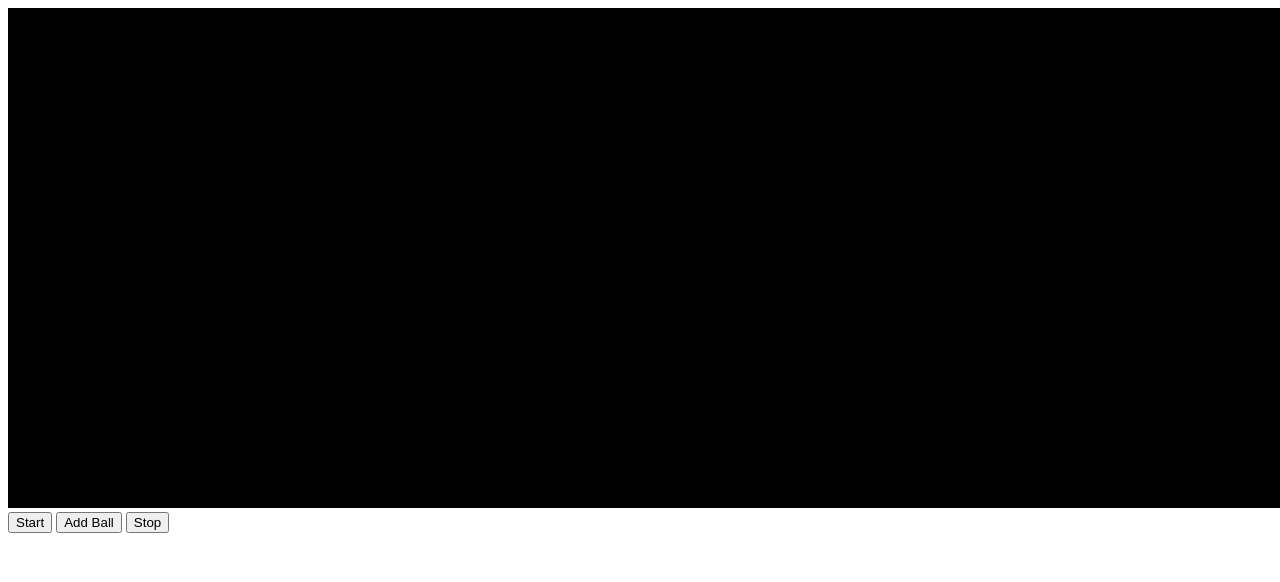
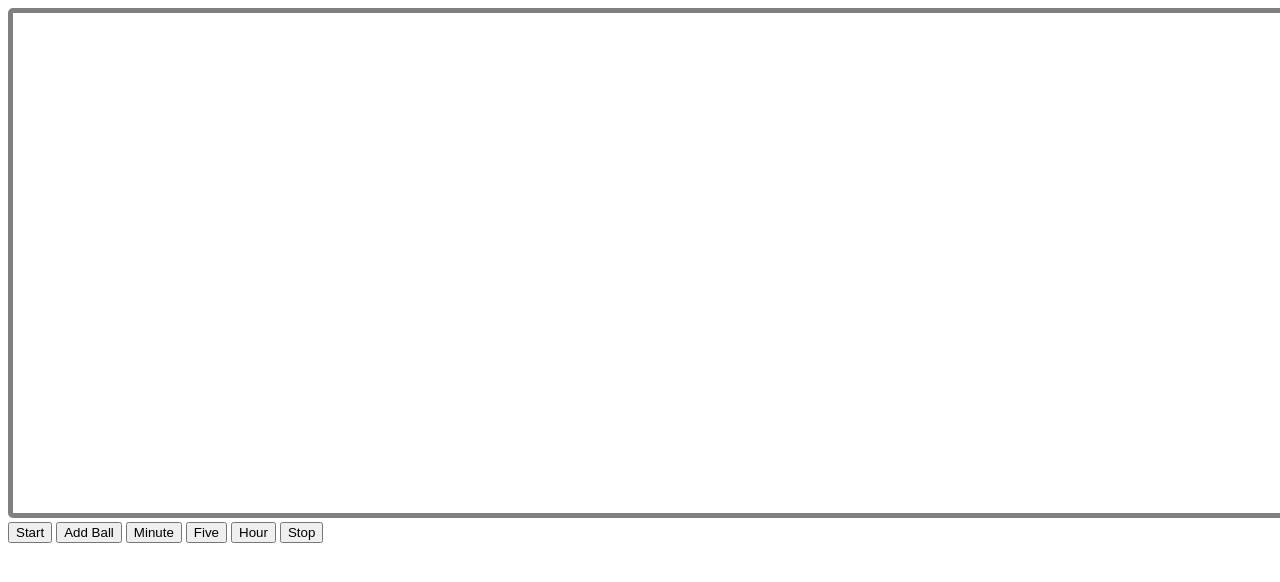
Before and after one commit to jestann/ball-clock, a plain HTML site: page index.html in a window 1280 px wide. Shown: the top 582 px of the page. Drawn offline with Linux system fonts and the light colour scheme.

Commit message:
updated visual interface

```diff
--- a/index.html
+++ b/index.html
@@ -2,15 +2,20 @@
 <head>
   <style>
     #canvas {
-      background-color: black;
+      background-color: white;
+      border-radius: 5px;
+      border: solid 5px grey;
     }
   </style>
 </head>
-<body onLoad='animate()'>
+<body>
   <canvas id='canvas'></canvas>
   <div>
     <button id='start'>Start</button>
     <button id='add'>Add Ball</button>
+    <button id='min'>Minute</button>
+    <button id='five'>Five</button>
+    <button id='hour'>Hour</button>
     <button id='stop'>Stop</button>
   </div>
   <script src='/visual.js'></script>
```
